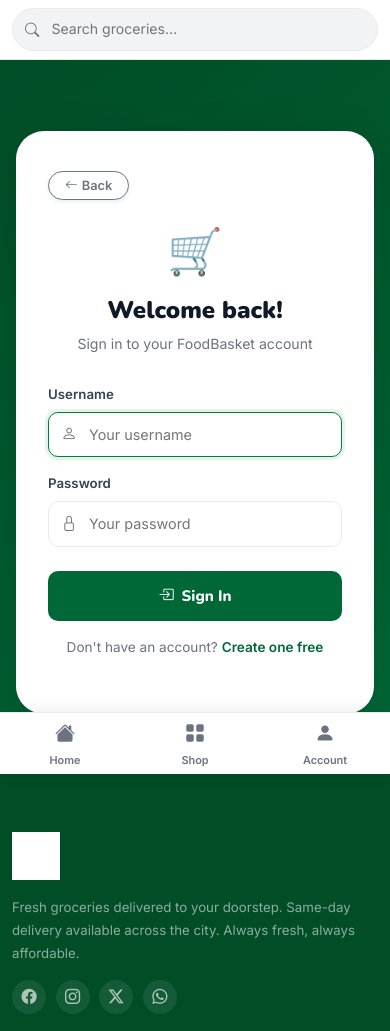
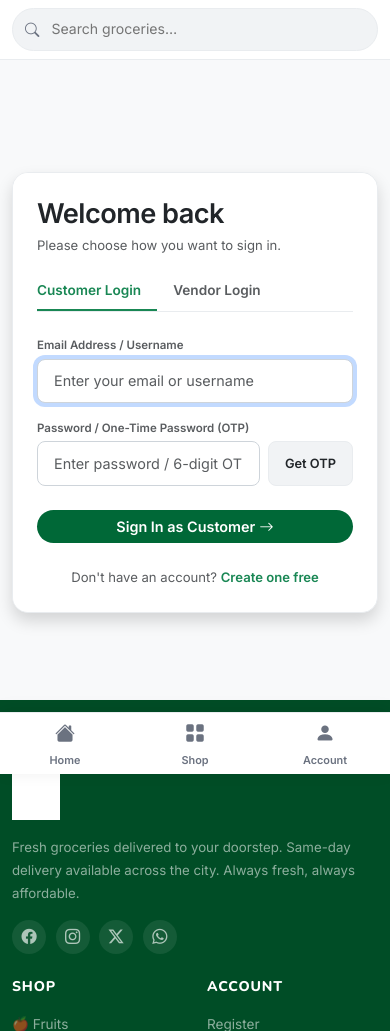
Before and after one commit to Abhiram453/foodgrocery_store, a Django app: page /accounts/login/ in a window 390 px wide. Shown: the part 70-1101 px from the top of the page. Run offline with Django 5.2, Linux system fonts and the light colour scheme.

Commit message:
Redesign Customer & Vendor Login pages to match Figma split screen layouts and overlays

```diff
--- a/templates/registration/login.html
+++ b/templates/registration/login.html
@@ -1,54 +1,75 @@
 {% extends 'base.html' %}
+{% load static %}
 {% block title %}Login | FoodBasket{% endblock %}
 
 {% block content %}
-<div class="auth-page-wrap">
-  <div class="auth-card">
-    <div class="mb-3">
-      <button onclick="history.back()" class="btn btn-sm btn-outline-secondary rounded-pill px-3 py-1 fw-bold border-1 shadow-sm d-inline-flex align-items-center gap-1" style="font-size: .8rem;">
-        <i class="bi bi-arrow-left"></i> Back
-      </button>
+<div class="container py-5 d-flex align-items-center justify-content-center" style="min-height: calc(100vh - 180px);">
+  <div class="card border-0 shadow rounded-4 overflow-hidden w-100" style="max-width: 900px; border: 1px solid #e9ecef !important;">
+    <div class="row g-0">
+      <!-- ── LEFT PANEL: BRAND TEXT OVER IMAGE ── -->
+      <div class="col-md-6 d-none d-md-flex flex-column justify-content-between p-5 text-white position-relative" style="background: linear-gradient(rgba(0,0,0,0.25), rgba(0,0,0,0.25)), url('https://images.unsplash.com/photo-1540420773420-3366772f4999?auto=format&fit=crop&q=80&w=600') center/cover no-repeat; min-height: 480px; border-top-left-radius: 16px; border-bottom-left-radius: 16px;">
+        <!-- Brand Logo -->
+        <div class="d-flex align-items-center gap-2">
+          <img src="{% static 'images/logo.png' %}" alt="FoodBasket" style="height: 38px; width: auto; object-fit: contain; filter: brightness(0) invert(1);">
         </div>
-    <div class="auth-logo">🛒</div>
-    <h1 class="auth-title">Welcome back!</h1>
-    <p class="auth-subtitle">Sign in to your FoodBasket account</p>
 
+        <!-- Bottom Taglines -->
+        <div>
+          <h2 class="fw-bold mb-2" style="font-family: 'Inter', sans-serif; font-size: 1.8rem; line-height: 1.2;">Premium quality,<br>delivered fresh.</h2>
+          <p class="text-white-50 small mb-0" style="font-size: 0.85rem; line-height: 1.4;">Sign in to access your curated grocery experience or manage your storefront.</p>
+        </div>
+      </div>
+
+      <!-- ── RIGHT PANEL: LOGIN FORM ── -->
+      <div class="col-12 col-md-6 p-4 p-md-5 d-flex flex-column justify-content-center bg-white" style="border-top-right-radius: 16px; border-bottom-right-radius: 16px;">
+        <h2 class="fw-bold text-dark mb-1" style="font-family: 'Inter', sans-serif; font-size: 1.7rem; letter-spacing: -0.02em;">Welcome back</h2>
+        <p class="text-muted small mb-4">Please choose how you want to sign in.</p>
+
+        <!-- Tab Selector -->
+        <div class="d-flex border-bottom mb-4" style="border-color: #e9ecef !important;">
+          <a href="#" class="pb-2 fw-bold text-decoration-none text-success border-bottom border-2 border-success pe-3" style="font-size: 0.85rem; font-family: 'Inter', sans-serif;">Customer Login</a>
+          <a href="{% url 'vendor_login' %}" class="pb-2 fw-bold text-decoration-none text-muted ps-3" style="font-size: 0.85rem; font-family: 'Inter', sans-serif;">Vendor Login</a>
+        </div>
+
+        <!-- Notification messages -->
+        {% if messages %}
+          {% for message in messages %}
+            <div class="alert {% if message.tags == 'error' %}alert-danger{% else %}alert-success{% endif %} border-0 rounded-3 py-2 px-3 mb-3 small" role="alert">
+              {{ message }}
+            </div>
+          {% endfor %}
+        {% endif %}
+
+        <!-- Form fields -->
         <form method="post">
           {% csrf_token %}
           {% if next %}
           <input type="hidden" name="next" value="{{ next }}">
           {% endif %}
 
-      {% if form.errors and not messages %}
-      <div class="toast-alert toast-error mb-3" style="border-radius:8px;padding:.65rem 1rem;margin-bottom:.75rem">
-        <i class="bi bi-x-circle-fill me-1"></i> Invalid username or password. Try again.
+          <div class="mb-3">
+            <label class="text-muted small fw-bold mb-1 d-block" style="font-size: 0.72rem;">Email Address / Username</label>
+            <input type="text" name="username" class="form-control rounded-3" placeholder="Enter your email or username" style="padding: 0.65rem 1rem; border-color: #ced4da; font-size: 0.9rem;" required autofocus>
           </div>
-      {% endif %}
 
-      <div class="mb-3">
-        <label class="auth-label" for="id_username">Username</label>
-        <div class="auth-input-group">
-          <i class="bi bi-person auth-input-icon"></i>
-          <input type="text" name="username" id="id_username" class="auth-input" placeholder="Your username" autofocus required>
+          <div class="mb-4">
+            <label class="text-muted small fw-bold mb-1 d-block" style="font-size: 0.72rem;">Password / One-Time Password (OTP)</label>
+            <div class="d-flex gap-2">
+              <input type="password" name="password" class="form-control rounded-3" placeholder="Enter password / 6-digit OTP" style="padding: 0.65rem 1rem; border-color: #ced4da; font-size: 0.9rem;" required>
+              <button type="button" class="btn btn-light border px-3 rounded-3 small fw-bold text-dark flex-shrink-0" style="font-size: 0.8rem; background-color: #f1f3f5; border-color: #e9ecef !important;" onclick="alert('Demo Mode: Try entering password directly')">Get OTP</button>
             </div>
           </div>
 
-      <div class="mb-4">
-        <label class="auth-label" for="id_password">Password</label>
-        <div class="auth-input-group">
-          <i class="bi bi-lock auth-input-icon"></i>
-          <input type="password" name="password" id="id_password" class="auth-input" placeholder="Your password" required>
-        </div>
-      </div>
-
-      <button type="submit" class="auth-submit-btn">
-        <i class="bi bi-box-arrow-in-right me-2"></i>Sign In
+          <button type="submit" class="btn btn-success w-100 rounded-pill py-2.5 fw-bold border-0 d-flex align-items-center justify-content-center gap-1 mt-2" style="background-color: var(--g700); font-size: 0.9rem;">
+            Sign In as Customer <i class="bi bi-arrow-right"></i>
           </button>
         </form>
 
-    <p class="auth-footer-text">
-      Don't have an account? <a href="{% url 'register' %}" class="auth-footer-link">Create one free</a>
+        <p class="text-center text-muted small mt-4 mb-0">
+          Don't have an account? <a href="{% url 'register' %}" class="text-success fw-bold text-decoration-none">Create one free</a>
         </p>
       </div>
     </div>
+  </div>
+</div>
 {% endblock %}
```
Also changed, not shown: templates/store/vendor_login.html (+52 -25 lines). Lines whose indentation alone changed are shown as unchanged.
